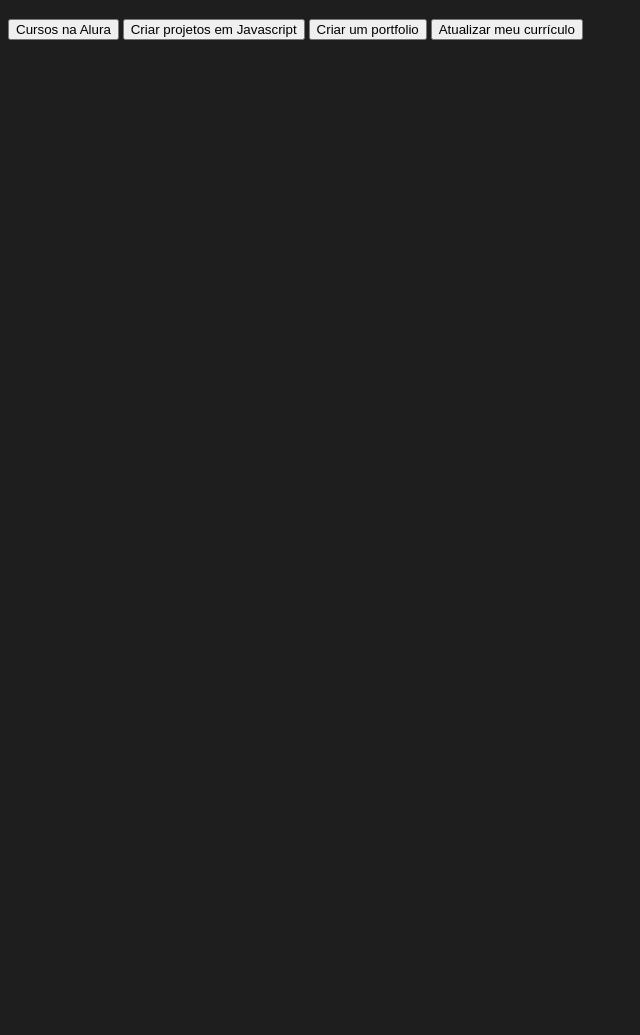
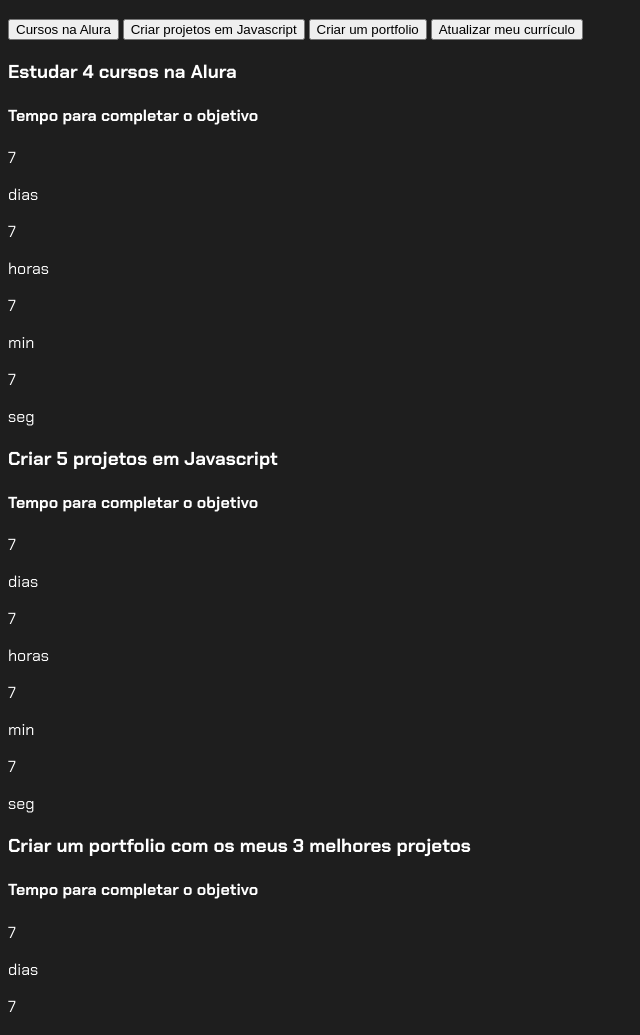
Before and after one commit to jamberti/projeto-alura-2024-2, a plain HTML site: page index.html in a window 1280 px wide. Shown: the part 53-1088 px from the top of the page, without its empty margins (0-640 px from the left). Before the commit the page ends 800 px from the top, so only its background shows below. Drawn offline with Linux system fonts and the light colour scheme.

Commit message:
index.html

```diff
--- a/index.html
+++ b/index.html
@@ -11,12 +11,106 @@
 <body>
     <section class="conteudo-principal">
         <h2 class="titulo-principal">Meus Objetivos do ano<span>_</span></h2>
-        <div class="botoes">
-            <button class="botao">Cursos na Alura</button>
-            <button class="botao">Criar projetos em Javascript</button>
-            <button class="botao">Criar um portfolio</button>
-            <button class="botao">Atualizar meu currículo</button>
+        <div class="conteudo">
+            <div class="botoes">
+                <button class="botao ativo">Cursos na Alura</button>
+                <button class="botao">Criar projetos em Javascript</button>
+                <button class="botao">Criar um portfolio</button>
+                <button class="botao">Atualizar meu currículo</button>
+            </div>
+            <div class="abas-textos">
+                <div class="aba-conteudo ativo">
+                    <h3 class="aba-conteudo-titulo-principal">Estudar 4 cursos na Alura</h3>
+                    <h4 class="aba-conteudo-titulo-secundario">Tempo para completar o objetivo</h4>
+                    <div class="contador">
+                        <div class="contador-digito">
+                            <p class="contador-digito-numero" id="dias0">7</p>
+                            <p class="contador-digito-texto">dias</p>
+                        </div>
+                        <div class="contador-digito">
+                            <p class="contador-digito-numero" id="horas0">7</p>
+                            <p class="contador-digito-texto">horas</p>
+                        </div>
+                        <div class="contador-digito">
+                            <p class="contador-digito-numero" id="min0">7</p>
+                            <p class="contador-digito-texto">min</p>
+                        </div>
+                        <div class="contador-digito">
+                            <p class="contador-digito-numero" id="seg0">7</p>
+                            <p class="contador-digito-texto">seg</p>
+                        </div>
+                    </div>
+                </div>
+                <div class="aba-conteudo">
+                    <h3 class="aba-conteudo-titulo-principal">Criar 5 projetos em Javascript</h3>
+                    <h4 class="aba-conteudo-titulo-secundario">Tempo para completar o objetivo</h4>
+                    <div class="contador">
+                        <div class="contador-digito">
+                            <p class="contador-digito-numero" id="dias1">7</p>
+                            <p class="contador-digito-texto">dias</p>
+                        </div>
+                        <div class="contador-digito">
+                            <p class="contador-digito-numero" id="horas1">7</p>
+                            <p class="contador-digito-texto">horas</p>
+                        </div>
+                        <div class="contador-digito">
+                            <p class="contador-digito-numero" id="min1">7</p>
+                            <p class="contador-digito-texto">min</p>
+                        </div>
+                        <div class="contador-digito">
+                            <p class="contador-digito-numero" id="seg1">7</p>
+                            <p class="contador-digito-texto">seg</p>
+                        </div>
+                    </div>
+                </div>
+                <div class="aba-conteudo">
+                    <h3 class="aba-conteudo-titulo-principal">Criar um portfolio com os meus 3 melhores projetos</h3>
+                    <h4 class="aba-conteudo-titulo-secundario">Tempo para completar o objetivo</h4>
+                    <div class="contador">
+                        <div class="contador-digito">
+                            <p class="contador-digito-numero" id="dias2">7</p>
+                            <p class="contador-digito-texto">dias</p>
+                        </div>
+                        <div class="contador-digito">
+                            <p class="contador-digito-numero" id="horas2">7</p>
+                            <p class="contador-digito-texto">horas</p>
+                        </div>
+                        <div class="contador-digito">
+                            <p class="contador-digito-numero" id="min2">7</p>
+                            <p class="contador-digito-texto">min</p>
+                        </div>
+                        <div class="contador-digito">
+                            <p class="contador-digito-numero" id="seg2">7</p>
+                            <p class="contador-digito-texto">seg</p>
+                        </div>
+                    </div>
+                </div>
+                <div class="aba-conteudo">
+                    <h3 class="aba-conteudo-titulo-principal">Atualizar meu curriculo com os certificados da Alura</h3>
+                    <h4 class="aba-conteudo-titulo-secundario">Tempo para completar o objetivo</h4>
+                    <div class="contador">
+                        <div class="contador-digito">
+                            <p class="contador-digito-numero" id="dias3">7</p>
+                            <p class="contador-digito-texto">dias</p>
+                        </div>
+                        <div class="contador-digito">
+                            <p class="contador-digito-numero" id="horas3">7</p>
+                            <p class="contador-digito-texto">horas</p>
+                        </div>
+                        <div class="contador-digito">
+                            <p class="contador-digito-numero" id="min3">7</p>
+                            <p class="contador-digito-texto">min</p>
+                        </div>
+                        <div class="contador-digito">
+                            <p class="contador-digito-numero" id="seg3">7</p>
+                            <p class="contador-digito-texto">seg</p>
+                        </div>
+                    </div>
+                </div>
+            </div>
         </div>
     </section>
+    <script src="main.js"></script>
 </body>
+
 </html>
```
